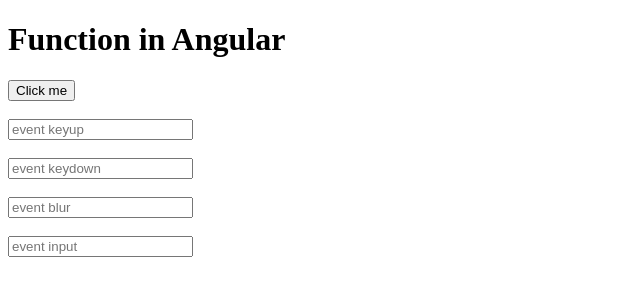
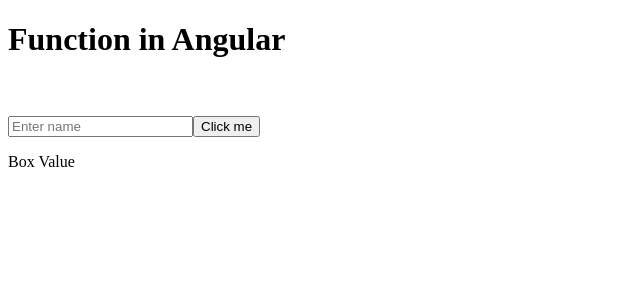
Before and after one commit to jg-empiric/Angular_Learn, an Angular app: page / in a window 1280 px wide. Shown: the top 300 px of the page, without its empty margins (0-640 px from the left). Built offline with nearby package versions, Linux system fonts and the light colour scheme.

Commit message:
get input values

```diff
--- a/src/app/app.component.html
+++ b/src/app/app.component.html
@@ -1,10 +1,7 @@
 <h1>Function in Angular</h1>
-<button (click)="getData('hello')">Click me</button>
 <br><br>
-<input type="text" #box (keyup)="getData(box.value)" placeholder="event keyup" />
-<br><br>
-<input type="text" #box1 (keydown)="getData(box1.value)" placeholder="event keydown" />
-<br><br>
-<input type="text" #box2 (blur)="getData(box2.value)" placeholder="event blur" />
-<br><br>
-<input type="text" #box3 (input)="getData(box3.value)" placeholder="event input" />
+<input type="text" name="name" #box placeholder="Enter name" />
+<button (click)="getValue(box.value)">Click me</button>
+<p>
+ Box Value {{displayVal}}
+</p>
--- a/src/app/app.component.ts
+++ b/src/app/app.component.ts
@@ -7,8 +7,10 @@
 })
 export class AppComponent {
   title = 'blog';
-  getData(val:string) {
-    console.log(val)
+  displayVal:string = '';
+  getValue(val:string) {
+    // console.log(val);
+    this.displayVal=val
   }
 
 }
```
